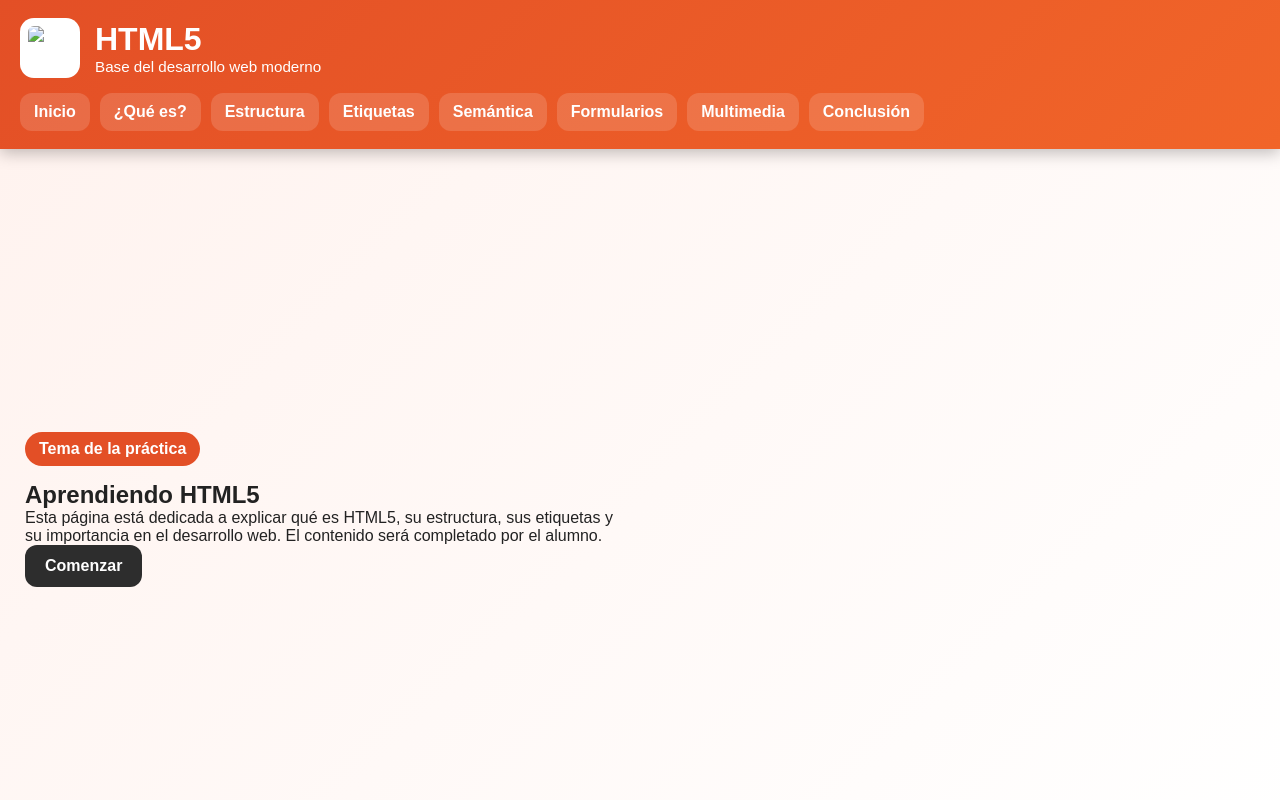
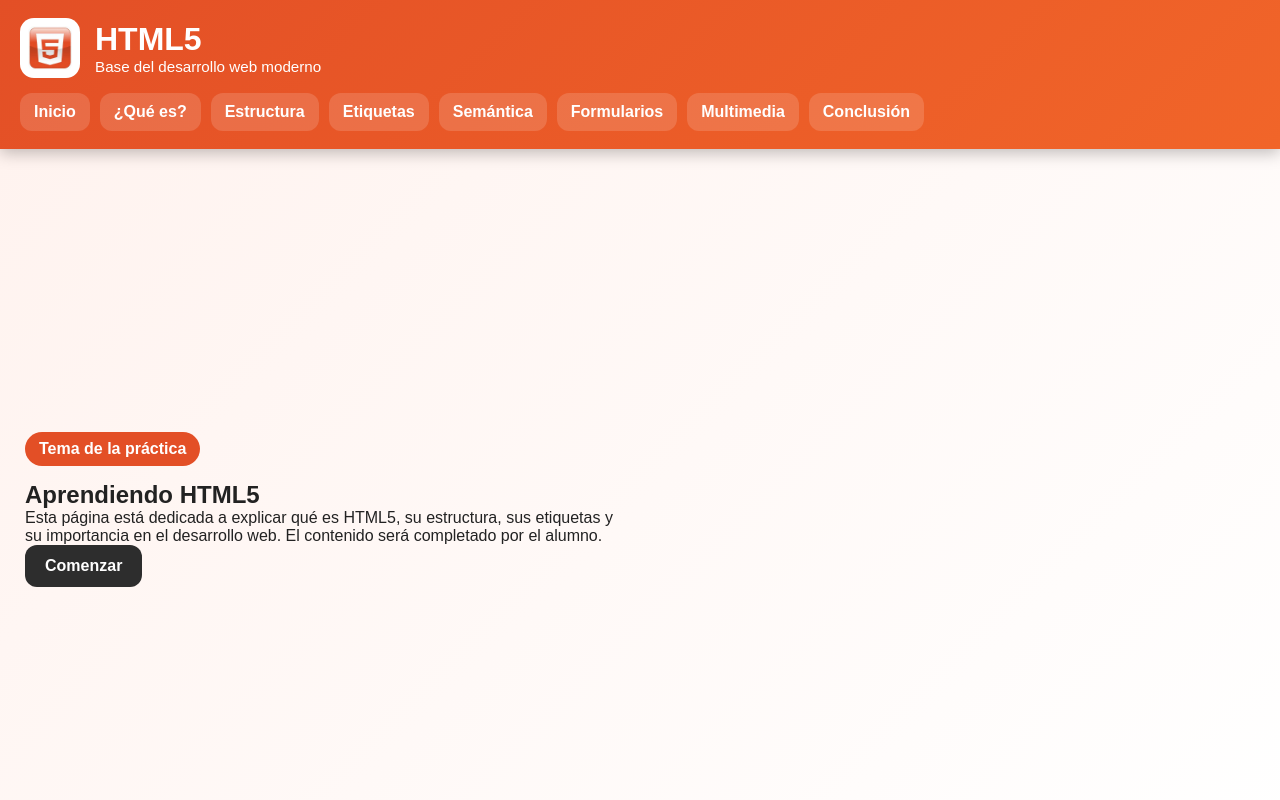
Before and after one commit to juliangaeldiaz-jpg/practica-html5-Gael-, a plain HTML site: page index.html in a window 1280 px wide. Shown: the top 800 px of the page. Drawn offline with Linux system fonts and the light colour scheme.

Commit message:
Update logo image source in index.html

```diff
--- a/index.html
+++ b/index.html
@@ -11,7 +11,7 @@
 
 <header class="header">
     <div class="logo">
-         <img src="1.jpg" alt="Logo HTML5">
+         <img src="img.jpg" alt="Logo HTML5">
         <div>
             <h1>HTML5</h1>
             <p>Base del desarrollo web moderno</p>
```
